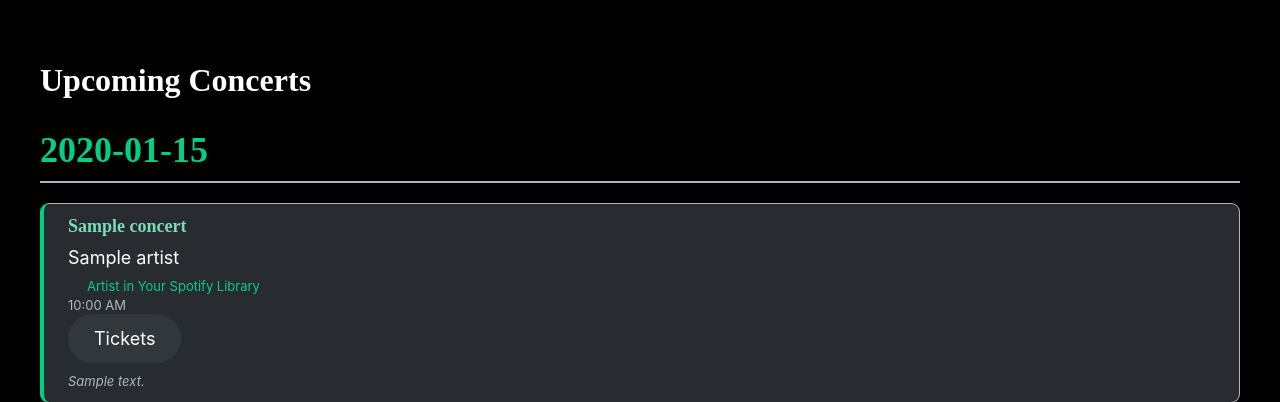
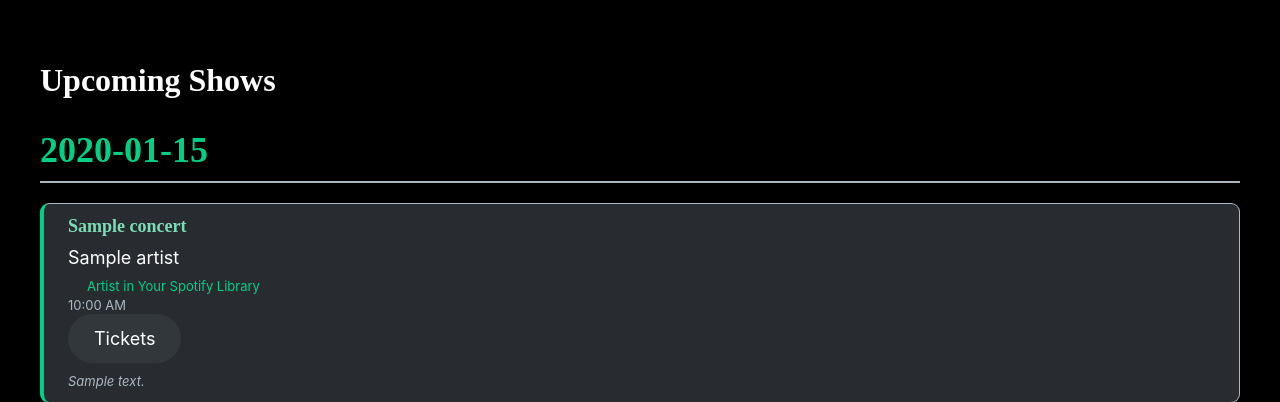
Before and after one commit to hack-c/jazzlistings, a Python web app: template templates/index.html in a window 1280 px wide. Shown: the part 65-467 px from the top of the page. Run offline with Jinja, Linux system fonts and the light colour scheme; the template is opened without the code that fills it: most values are stand-ins (such as "Sample title", 1, 10 or a date in 2020); some web fonts are replaced.

Commit message:
upcoming shows

```diff
--- a/templates/index.html
+++ b/templates/index.html
@@ -2,7 +2,7 @@
 
 {% block content %}
 <div class="concerts">
-    <h1>Upcoming Concerts</h1>
+    <h1>Upcoming Shows</h1>
 
     {% for date, concerts in concerts_by_date.items() %}
     <div class="date-section">
```
